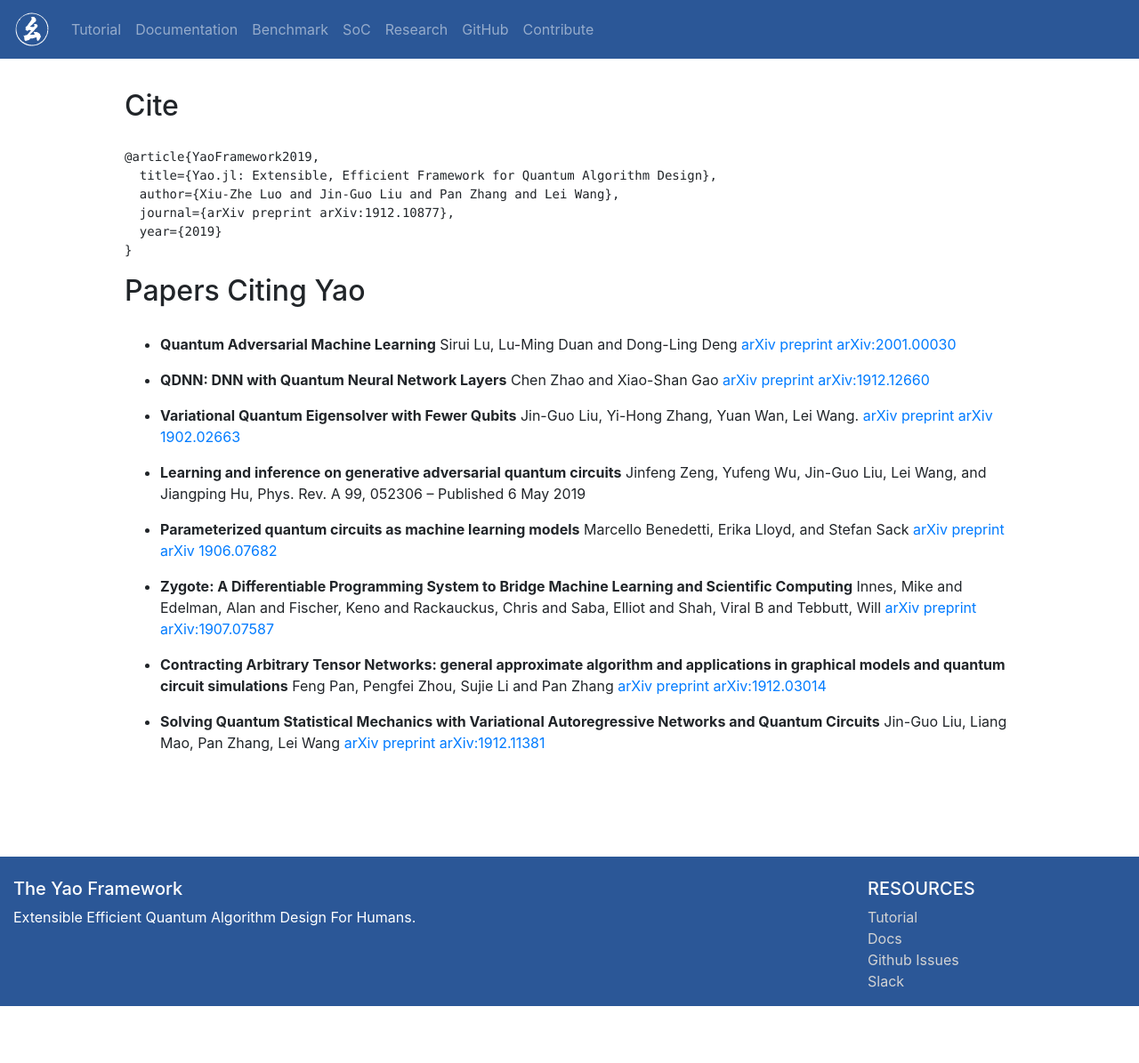
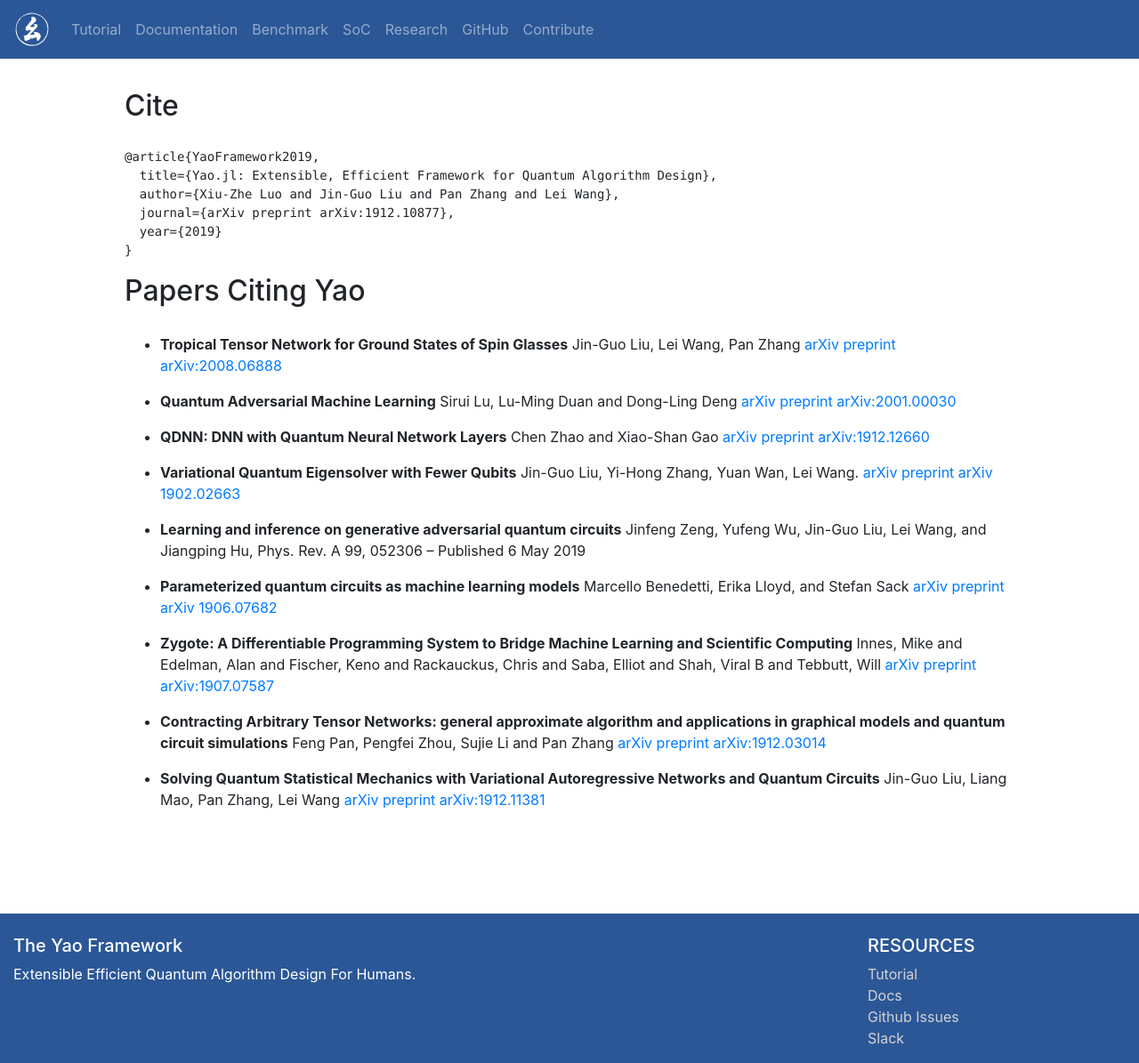
Before and after one commit to QuantumBFS/QuantumBFS.github.io, a Jekyll site: the page built from research/index.md, in a window 1280 px wide and 1195 px high. Shown: the whole window at 89% size. Built offline with Jekyll 4.4.1, drawn with Linux system fonts in a browser that asks for light colours; nearby versions of some CDN libraries; comment, search, counter and statistics services are not loaded.

Commit message:
Update index.md

```diff
--- a/research/index.md
+++ b/research/index.md
@@ -16,6 +16,7 @@
 
 ## Papers Citing Yao
 
+- **Tropical Tensor Network for Ground States of Spin Glasses** Jin-Guo Liu, Lei Wang, Pan Zhang [arXiv preprint arXiv:2008.06888](https://arxiv.org/abs/2008.06888)
 - **Quantum Adversarial Machine Learning** Sirui Lu, Lu-Ming Duan and Dong-Ling Deng [arXiv preprint arXiv:2001.00030](https://arxiv.org/abs/2001.00030)
 - **QDNN: DNN with Quantum Neural Network Layers** Chen Zhao and Xiao-Shan Gao [arXiv preprint arXiv:1912.12660](https://arxiv.org/abs/1912.12660)
 - **Variational Quantum Eigensolver with Fewer Qubits** Jin-Guo Liu, Yi-Hong Zhang, Yuan Wan, Lei Wang. [arXiv preprint arXiv 1902.02663](https://arxiv.org/abs/1902.02663)
```
